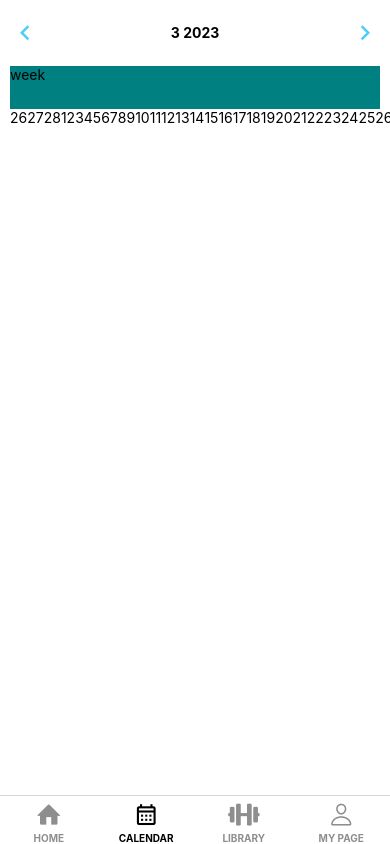
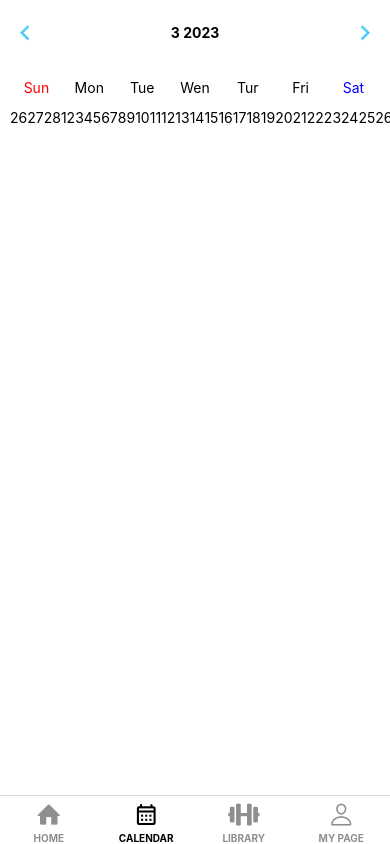
Before and after one commit to jhchoi1182/Bunnit, a React Native app: screen /CALENDAR in a window 390 px wide. Built offline with nearby package versions, Linux system fonts and the light colour scheme.

Commit message:
Level 2 :✨달력 주 작업

```diff
--- a/src/components/Calendar/CalendarContainer.jsx
+++ b/src/components/Calendar/CalendarContainer.jsx
@@ -1,6 +1,8 @@
 import { useState } from "react";
-import { StyleSheet, Text, TouchableWithoutFeedback, View } from "react-native";
+import { Dimensions, StyleSheet, Text, TouchableWithoutFeedback, View } from "react-native";
 import { MaterialCommunityIcons } from "@expo/vector-icons";
+
+const { width: windowWidth } = Dimensions.get("window");
 
 const CalendarContainer = () => {
   const today = {
@@ -9,6 +11,8 @@ const CalendarContainer = () => {
   };
   const [selectedYear, setSelectedYear] = useState(today.year);
   const [selectedMonth, setSelectedMonth] = useState(today.month);
+
+  const week = ["Sun", "Mon", "Tue", "Wen", "Tur", "Fri", "Sat"];
 
   // 헤더 로직
 
@@ -70,7 +74,11 @@ const CalendarContainer = () => {
         </TouchableWithoutFeedback>
       </View>
       <View style={styles.week}>
-        <Text>week</Text>
+        {week.map((v, i) => (
+          <Text key={i} style={{ ...styles.weekDay, color: (v === "Sun" && "red") || (v === "Sat" && "blue") }}>
+            {v}
+          </Text>
+        ))}
       </View>
       <View style={styles.days}>{returnDays()}</View>
     </View>
@@ -92,7 +100,14 @@ const styles = StyleSheet.create({
   },
   week: {
     flex: 0.1,
-    backgroundColor: "teal",
+    flexDirection: "row",
+    alignItems: "center",
+
+    // paddingHorizontal: 10,
+  },
+  weekDay: {
+    width: (windowWidth - 20) / 7,
+    textAlign: "center",
   },
   days: {
     flex: 0.75,
```
